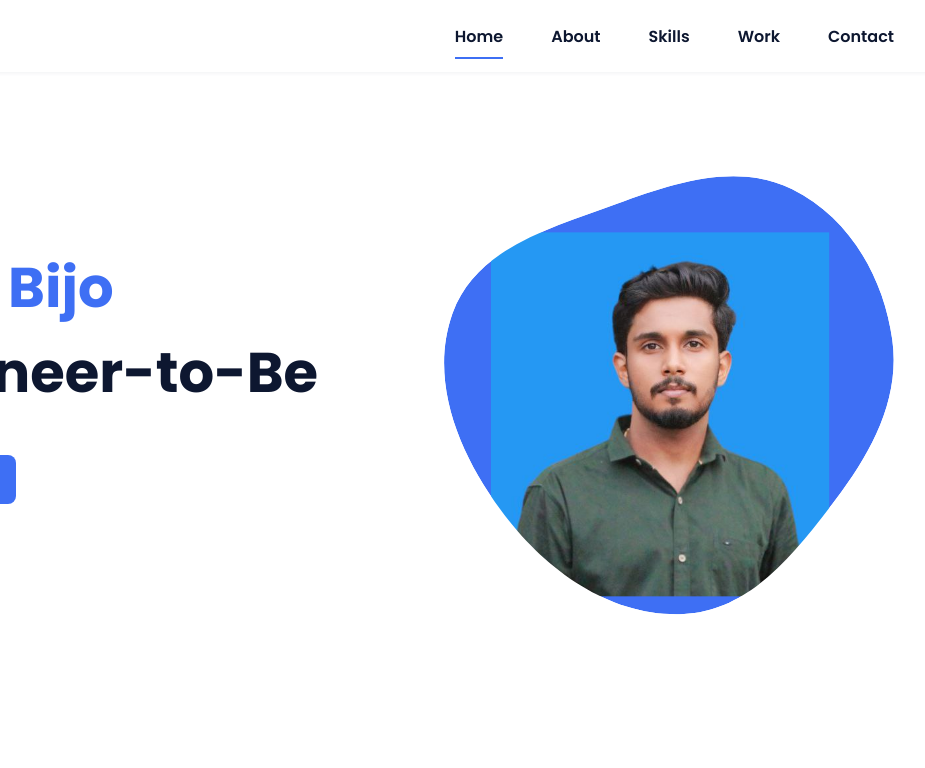
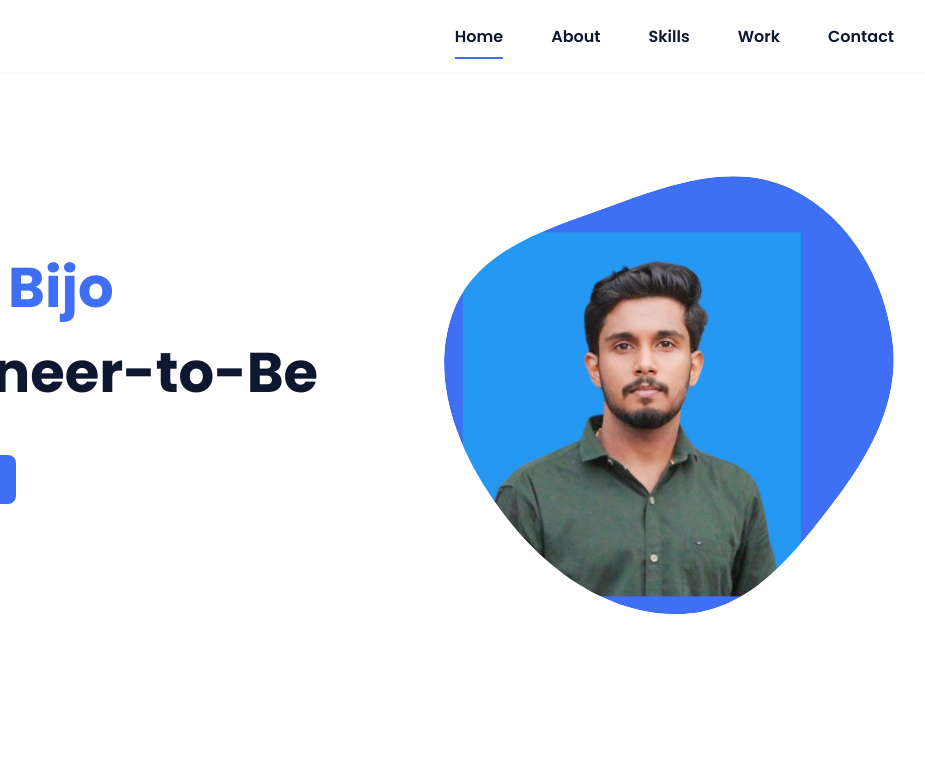
Before and after one commit to bjothomas/Bijothomas13.github.io, a plain HTML site: page index.html in a window 1280 px wide. Shown: the top 768 px of the page, 258-1183 px from the left. Drawn offline with nearby package versions, Linux system fonts and the light colour scheme.

Commit message:
Update index.html

```diff
--- a/index.html
+++ b/index.html
@@ -56,7 +56,7 @@
                         </mask>
                         <g mask="url(#mask0)">
                             <path d="M9.19024 145.964C34.0253 76.5814 114.865 54.7299 184.111 29.4823C245.804 6.98884 311.86 -14.9503 370.735 14.143C431.207 44.026 467.948 107.508 477.191 174.311C485.897 237.229 454.931 294.377 416.506 344.954C373.74 401.245 326.068 462.801 255.442 466.189C179.416 469.835 111.552 422.137 65.1576 361.805C17.4835 299.81 -17.1617 219.583 9.19024 145.964Z"/>
-                            <image class="home__blob-img" x="50" y="60" href="assets/img/bijocut2.jpg"/>
+                            <image class="home__blob-img" x="20" y="60" href="assets/img/bijocut2.jpg"/>
                         </g>
                     </svg>
                 </div>
```
